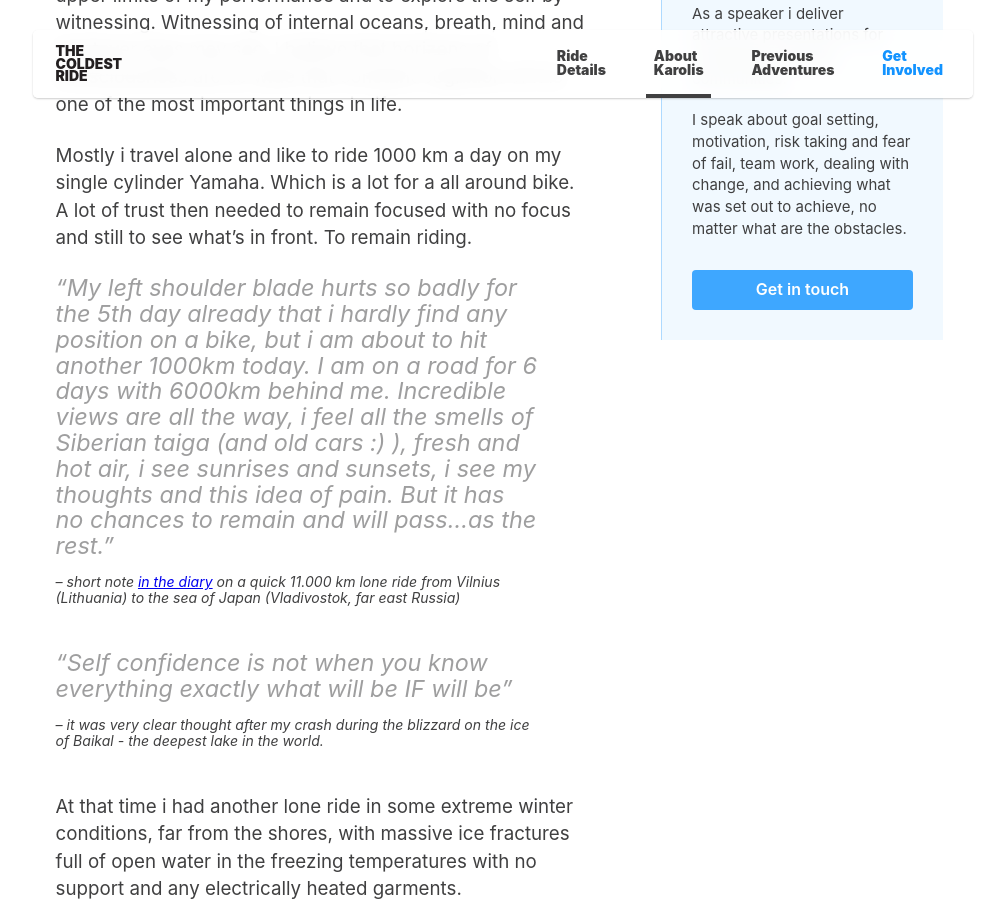
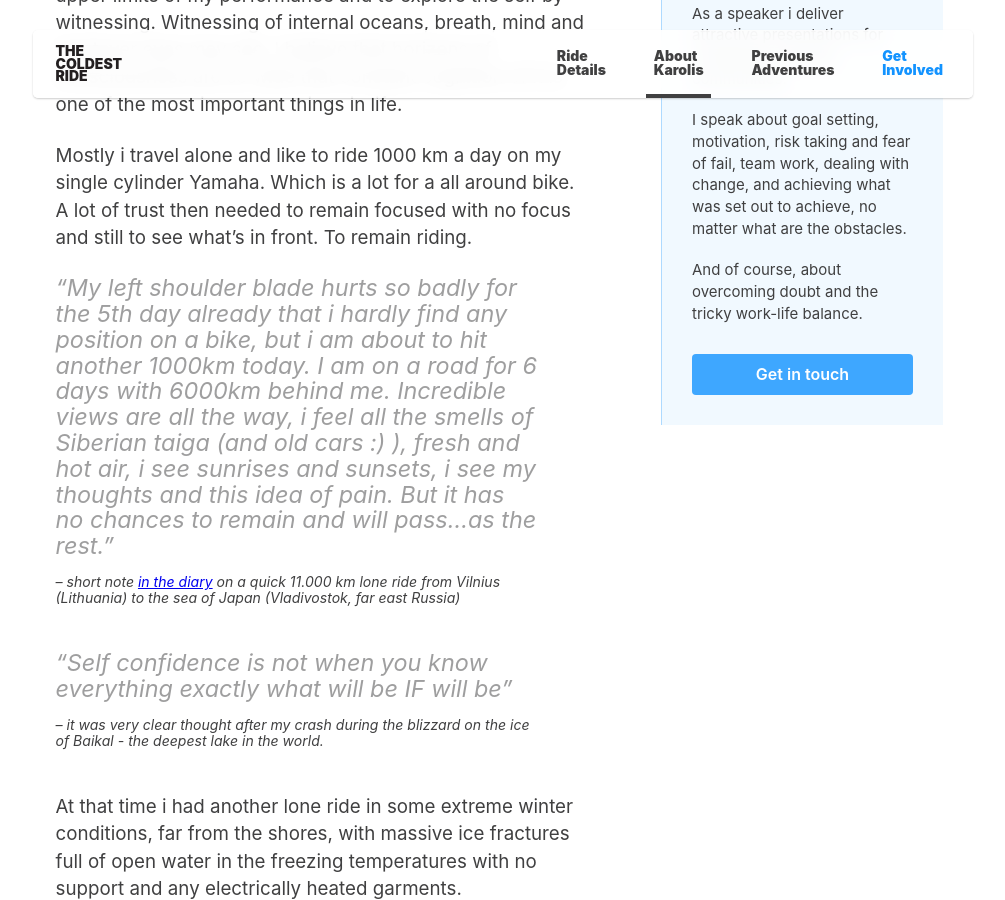
Before and after one commit to karolismieliauskas/thecoldestride.com, a Jekyll site: the page built from pages/about.html, in a window 1280 px wide and 900 px high, scrolled down 743 px. Shown: the whole window, without its empty margins (137-1142 px from the left). Built offline with Jekyll 4.4.1, drawn with Linux system fonts in a browser that asks for light colours.

Commit message:
Update about.yml

```diff
--- a/_data/about.yml
+++ b/_data/about.yml
@@ -24,4 +24,6 @@ banner:
     As a speaker i deliver attractive presentations for companies, schools, communities.
 
     I speak about goal setting, motivation, risk taking and fear of fail, team work, dealing with change, and achieving what was set out to achieve, no matter what are the obstacles.
+
+    And of course, about overcoming doubt and the tricky work-life balance.
   action: Get in touch
```
